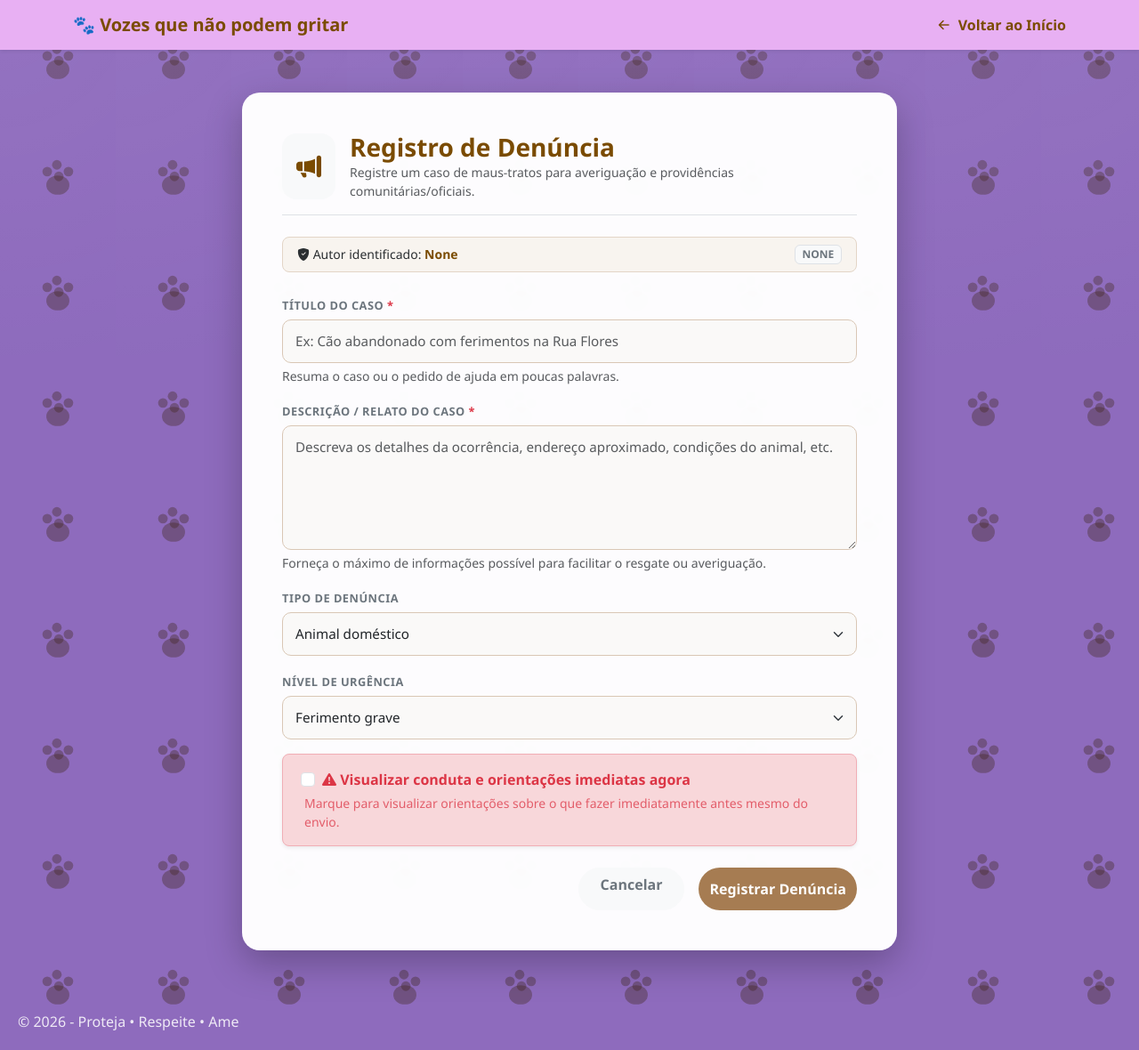
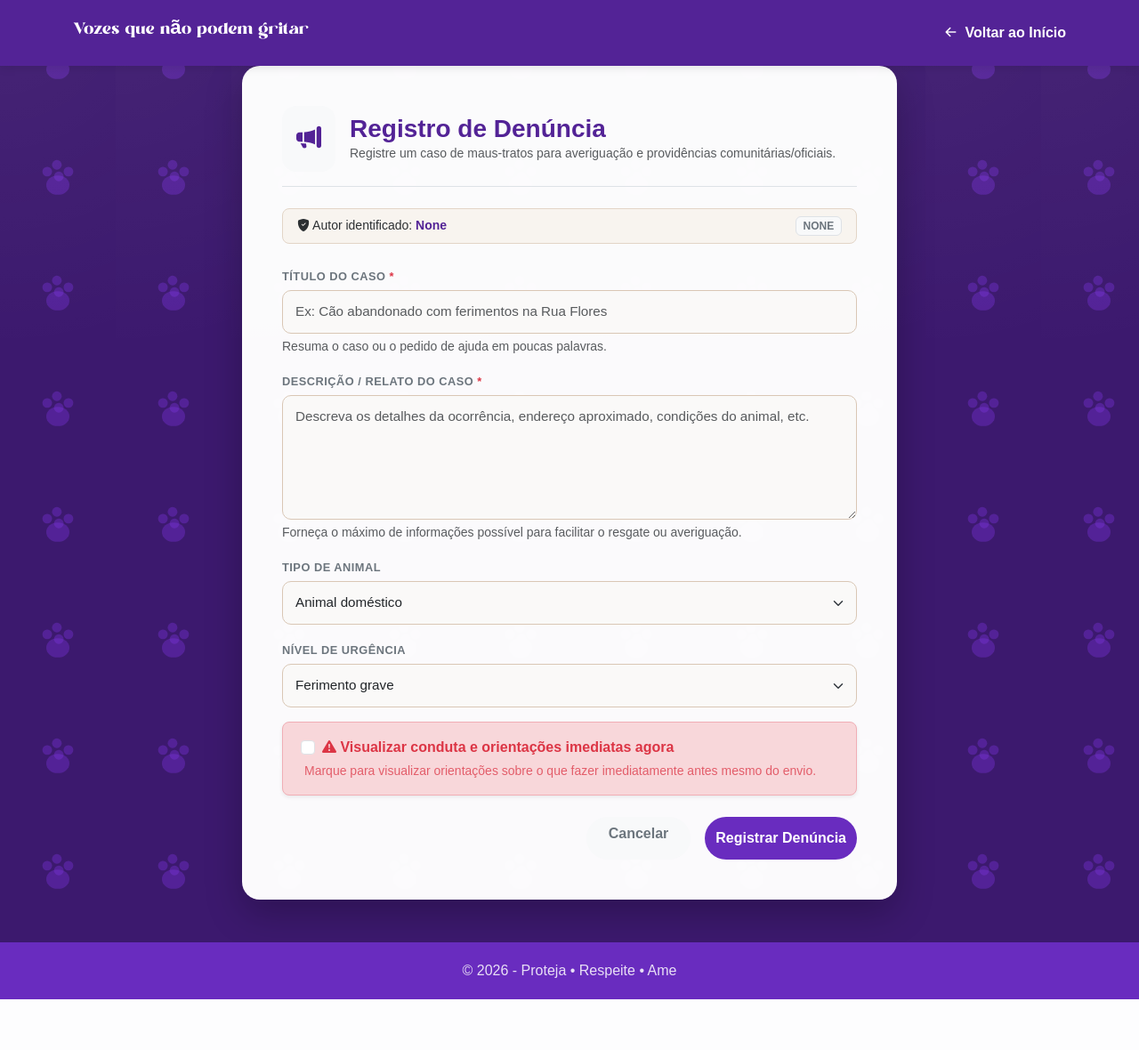
Before and after one commit to Victor-Alex-Moreira-Gouveia/TCC, a Flask app: page /ajuda/pedir in a window 1280 px wide. Shown: the whole page at 89% size. After the commit the page ends 1123 px from the top, so only its background shows below. Run offline with Flask 3, Linux system fonts and the light colour scheme.

Commit message:
Ajuste visuais da página

```diff
--- a/Server/static/css/pages.css
+++ b/Server/static/css/pages.css
@@ -1,11 +1,12 @@
 /* Identidade visual compartilhada. */
 :root {
-    --color-brand: #7a4b00;
-    --color-brand-dark: #5c3900;
-    --color-accent: #a67c52;
+    --font-primary: Arial, Helvetica, sans-serif;
+    --color-brand: #532396;
+    --color-brand-dark: #3C196E;
+    --color-accent: #692CBF;
     --color-accent-soft: #e8b0f3;
     --color-lilac: #e8b0f3;
-    --color-page-bg: #8e6bbd;
+    --color-page-bg: #3C196E;
     --color-surface: #ffffff;
     --color-surface-soft: #f8f4ef;
     --color-text: #333333;
@@ -14,7 +15,37 @@
     --paw-size: 130px;
 }
 
+/* Aplicação universal da fonte */
+/* Aplicação global da fonte Arial */
+/* Aplicação global da fonte Arial */
+*,
+body,
+input,
+textarea,
+select,
+button,
+label,
+.form-control,
+.form-select,
+.form-label,
+.btn,
+.navbar,
+.navbar-brand {
+    font-family: Arial, Helvetica, sans-serif !important;
+}
+
 /* Componentes compartilhados por todas as páginas. */
+body.page-home {
+    background-color: var(--color-page-bg);
+    background-image:
+        radial-gradient(circle at top left, rgba(255, 255, 255, .05), transparent 35%),
+        var(--paw-pattern);
+    background-repeat: repeat;
+    background-size: var(--paw-size);
+    font-family: var(--font-primary);
+}
+
+/* Configuração para garantir que a página ocupe toda a altura da tela e organize o conteúdo em coluna */
 body.page-home,
 body.page-login,
 body.page-register,
@@ -23,7 +54,10 @@ body.page-laws,
 body.page-admin,
 body.page-news {
     color: var(--color-text);
-    font-family: 'Segoe UI', Roboto, Helvetica, Arial, sans-serif;
+    font-family: Arial, Helvetica, sans-serif;
+    min-height: 100vh;
+    display: flex;
+    flex-direction: column;
 }
 
 .text-brand { color: var(--color-brand); }
@@ -43,16 +77,16 @@ body.page-news {
     box-shadow: 0 8px 20px rgba(0, 0, 0, .25);
 }
 .btn-outline-brand {
-    color: var(--color-brand);
-    border: 2px solid var(--color-accent);
+    color: #fff;
+    border: 2px solid #261045;
     border-radius: 30px;
     font-weight: 600;
     padding: 6px 20px;
     transition: all .2s;
 }
 .btn-outline-brand:hover {
-    background-color: var(--color-accent);
-    border-color: var(--color-accent);
+    background-color: #3C196E;
+    border-color: #3C196E;
     color: #fff;
 }
 .crud-card {
@@ -94,30 +128,32 @@ textarea.form-control { min-height: 110px; resize: vertical; }
 .terminal-log { background: var(--color-brand-dark); color: var(--color-accent-soft); padding: 16px; border-radius: 10px; font-family: 'Courier New', Courier, monospace; font-size: .85rem; max-height: 220px; border-left: 4px solid var(--color-accent); white-space: pre-wrap; overflow-y: auto; }
 
 /* Estilos específicos das páginas públicas e de autenticação. */
-body.page-home {
-    background-color: var(--color-page-bg);
-    background-image:
-        radial-gradient(circle at top left, rgba(255, 255, 255, .05), transparent 35%),
-        var(--paw-pattern);
-    background-repeat: repeat;
-    background-size: var(--paw-size);
+body.page-home,
+body.page-login,
+body.page-register,
+body.page-help,
+body.page-laws,
+body.page-admin,
+body.page-news {
+    color: var(--color-text);
     font-family: Arial, Helvetica, sans-serif;
 }
 
 .page-home .navbar {
-    background-color: var(--color-lilac);
+    background-color: #532396;
     box-shadow: 0 2px 10px rgba(0, 0, 0, 0.1);
     padding: 15px 0;
 }
 
 .page-home .navbar-brand {
-    color: var(--color-brand);
+    color: #fff !important;
     font-weight: bold;
     font-size: 1.4rem;
 }
 
 .page-home .navbar-nav { gap: 10px; }
 .page-home .navbar-nav .btn {
+    color: #fff !important;
     border-radius: 30px;
     padding: 10px 25px;
     font-weight: 600;
@@ -127,12 +163,16 @@ body.page-home {
 .hero { width: 100%; text-align: center; padding: 0; }
 .hero img { width: 100%; height: auto; display: block; margin: 0 auto; }
 
-.page-home footer {
-    background-color: var(--color-lilac);
-    color: var(--color-brand);
+/* Rodapé colado na base inferior da página */
+.page-home footer,
+footer {
+    font-family: 'Brastika-Black', Arial, sans-serif !important;
+    background-color: #692CBF;
+    color: #ffffff;
     text-align: center;
     padding: 15px;
-    margin-top: 50px;
+    margin-top: auto !important; /* Empurra o rodapé para o final da tela */
+    width: 100%;
 }
 
 .page-login,
@@ -204,6 +244,16 @@ body.page-home {
     border: none;
 }
 
+.page-help .back-link {
+    color: #fff !important;
+    text-decoration: none;
+    font-weight: 600;
+}
+
+.page-help .back-link:hover {
+    color: var(--color-accent-soft) !important;
+}
+
 .help-card { padding: 45px; }
 .page-help .btn-light { border-radius: 30px; }
 .page-help .help-id-column { width: 60px; }
@@ -224,14 +274,34 @@ body.page-home {
     margin: 20px 0;
 }
 
-.page-help .navbar,
+/* Declaração da fonte principal */
+@font-face {
+    font-family: 'Brastika-Black';
+    src: url('../Brastika-Black.ttf') format('truetype');
+    font-weight: normal;
+    font-style: normal;
+}
+
+.page-help .navbar {
+    background-color: #532396 !important;
+    box-shadow: 0 2px 10px rgba(0, 0, 0, 0.1);
+    padding: 15px 0;
+}
+
 .page-laws .navbar,
 .page-news .navbar {
     background-color: var(--color-lilac) !important;
     box-shadow: 0 2px 10px rgba(0, 0, 0, .1);
     backdrop-filter: none;
 }
-.page-help .navbar-brand,
+
+.page-help .navbar-brand {
+    color: #fff !important;
+    font-family: 'Brastika-Black', Arial, sans-serif !important;
+    font-weight: bold;
+    font-size: 1.4rem;
+}
+
 .page-laws .navbar-brand,
 .page-news .navbar-brand { color: var(--color-brand) !important; font-weight: bold; }
 .page-help .btn-voltar,
@@ -239,7 +309,7 @@ body.page-home {
 .page-news .btn-voltar { color: var(--color-brand); border-color: var(--color-brand); }
 .page-help .btn-voltar:hover,
 .page-laws .btn-voltar:hover,
-.page-news .btn-voltar:hover { background: var(--color-brand); color: #fff; }
+.page-news .btn-voltar:hover { background: #3C196E; border-color: #3C196E; color: #fff; }
 .page-home .navbar-toggler,
 .page-help .navbar-toggler,
 .page-laws .navbar-toggler { border-color: var(--color-brand); }
@@ -268,15 +338,15 @@ body.page-home {
     background-repeat: repeat;
     background-size: var(--paw-size);
     color: #f7f4eb;
-    font-family: Arial, Helvetica, sans-serif;
+    font-family: var(--font-primary);
     overflow-x: hidden;
 }
 
 .page-news .navbar { background: #915eb3 !important; padding: 15px 0; position: relative; z-index: 10; }
 .page-news .cabecalho h1 { color: var(--color-heading) !important; }
 .page-news .navbar-brand { font-weight: bold; font-size: 1.35rem; }
-.btn-voltar { color: var(--color-brand); border: 2px solid var(--color-brand); border-radius: 25px; padding: 8px 18px; text-decoration: none; transition: .3s; }
-.btn-voltar:hover { background: var(--color-brand); color: #fff; }
+.btn-voltar { color: #fff; border: 2px solid #261045; border-radius: 25px; padding: 8px 18px; text-decoration: none; transition: .3s; }
+.btn-voltar:hover { background: #3C196E; border-color: #3C196E; color: #fff; }
 .cabecalho { position: relative; z-index: 2; text-align: center; padding: 55px 20px 35px; }
 .cabecalho h1 { font-weight: 800; font-size: clamp(2rem, 5vw, 3.2rem); margin-bottom: 15px; }
 .cabecalho p { max-width: 850px; margin: auto; font-size: 1.1rem; line-height: 1.7; }
@@ -364,8 +434,8 @@ body.page-home {
 .page-admin .btn-success { background-color: var(--color-accent) !important; border-color: var(--color-accent) !important; color: #fff !important; }
 .page-admin .btn-success:hover { background-color: var(--color-brand-dark) !important; border-color: var(--color-brand-dark) !important; }
 .page-admin .btn-brand:hover, .page-admin .nav-link.active.btn-brand { background-color: var(--color-brand-dark) !important; color: white !important; transform: translateY(-2px); box-shadow: 0 8px 20px rgba(0, 0, 0, .25); }
-.page-admin .btn-outline-brand { color: var(--color-accent) !important; border: 2px solid var(--color-accent) !important; background: transparent !important; border-radius: 30px !important; }
-.page-admin .btn-outline-brand:hover { background-color: var(--color-accent) !important; color: white !important; }
+.page-admin .btn-outline-brand { color: #fff !important; border: 2px solid #261045 !important; background: transparent !important; border-radius: 30px !important; }
+.page-admin .btn-outline-brand:hover { background-color: #3C196E !important; border-color: #3C196E !important; color: white !important; }
 .page-admin .form-control { border-radius: 10px !important; border: 1px solid #d9c7b5 !important; background: #faf9f8 !important; padding: 12px 14px; }
 .page-admin .form-control:focus { background: white !important; border-color: var(--color-accent) !important; box-shadow: 0 0 0 .25rem rgba(166, 124, 82, .2) !important; }
 .page-admin .table-light th { background-color: #f8f4ef !important; color: var(--color-brand) !important; border-bottom: 2px solid #d9c7b5 !important; }
@@ -420,3 +490,31 @@ body.page-home {
     font-size: 0.75rem;
     border-radius: 12px;
 }
+
+/* Ajustes finais da identidade visual */
+.page-home .navbar-brand,
+.page-home .navbar-brand:hover {
+    color: #fff !important;
+}
+
+.page-home .navbar-brand {
+    text-decoration: none;
+}
+
+/* Patinhas: 1ª paleta */
+:root {
+    --paw-color: #7D34E3;
+}
+
+/* Botão Sair: 2ª paleta */
+.page-home a[href="/logout"].btn-danger {
+    background-color: #692CBF !important;
+    border-color: #692CBF !important;
+    color: #fff !important;
+}
+
+.page-home a[href="/logout"].btn-danger:hover {
+    background-color: #532396 !important;
+    border-color: #532396 !important;
+    color: #fff !important;
+}
--- a/Server/templates/Tcc/Ajuda/pedir_ajuda.html
+++ b/Server/templates/Tcc/Ajuda/pedir_ajuda.html
@@ -12,10 +12,10 @@
 <body class="page-help">
 
     <!-- MENU SIMPLES -->
-    <nav class="navbar navbar-expand-lg shadow-sm mb-5">
+    <nav class="navbar navbar-expand-lg">
         <div class="container">
-            <a class="navbar-brand text-brand" href="/">
-                🐾 Vozes que não podem gritar
+            <a class="navbar-brand" href="/">
+                Vozes que não podem gritar
             </a>
             <a href="/" class="back-link d-flex align-items-center gap-1">
                 <i class="bi bi-arrow-left-short fs-4"></i> Voltar ao Início
@@ -76,7 +76,7 @@
                         </div>
 
                         <div class="mb-3">
-                            <label for="tipo_denuncia" class="form-label fw-bold">Tipo de denúncia</label>
+                            <label for="tipo_denuncia" class="form-label fw-bold">Tipo de Animal</label>
                             <select id="tipo_denuncia" class="form-select">
                                 <option value="Animal doméstico" selected>Animal doméstico</option>
                                 <option value="Animal Silvestre">Animal Silvestre</option>
@@ -88,11 +88,10 @@
                             <label for="nivel_urgencia" class="form-label fw-bold">Nível de Urgência</label>
                             <select id="nivel_urgencia" class="form-select">
                                 <option value="Ferimento grave" selected>Ferimento grave</option>
-                                <option value="Engasgo">Engasgo</option>
-                                <option value="Convulsão">Convulsão</option>
-                                <option value="Doença contagiosa">Doença contagiosa</option>
                                 <option value="Envenenamento">Envenenamento</option>
                                 <option value="Atropelamento">Atropelamento</option>
+                                <option value="Atropelamento">outros</option>
+                                <!-- Colocar opção para escrever -->
                                 <option value="Queimaduras ou exposição a produtos químicos">Queimaduras ou exposição a produtos químicos</option>
                             </select>
                         </div>
@@ -107,7 +106,7 @@
                                 Marque para visualizar orientações sobre o que fazer imediatamente antes mesmo do envio.
                             </div>
                         </div>
-
+                        <!-- Usar o console.log para exibir para quem lembrar-->
                         <div class="d-flex justify-content-end gap-3">
                             <a href="/" class="btn btn-light rounded-pill px-4 fw-semibold text-secondary">Cancelar</a>
                             <button type="submit" class="btn btn-brand">Registrar Denúncia</button>
--- a/Server/templates/Tcc/index.html
+++ b/Server/templates/Tcc/index.html
@@ -19,7 +19,7 @@
         <div class="container">
 
             <a class="navbar-brand text-brand" href="/">
-                🐾 Vozes que não podem gritar
+                Vozes que não podem gritar
             </a>
 
             <button class="navbar-toggler"
@@ -32,6 +32,9 @@
             <div class="collapse navbar-collapse justify-content-end" id="menu">
 
             <ul class="navbar-nav ms-auto align-items-center">
+                <li class="nav-item">
+                    <a class="btn btn-outline-brand" href="#">Abandono</a>
+                </li>
 
                 <li class="nav-item">
                     <a class="btn btn-outline-brand" href="/ajuda/pedir">Denúncia</a>
@@ -39,6 +42,7 @@
                 <li class="nav-item">
                     <a class="btn btn-outline-brand" href="/leis">Informações de Denúncia</a>
                 </li>
+
 
                 <li class="nav-item">
                     <a class="btn btn-outline-brand" href="{{ url_for('test_noticias') }}">Notícias</a>
```
Also changed, not shown: Server/static/Brastika-Black.ttf (added), Server/static/anta_taila.png (deleted), Server/static/banner.png (deleted).
